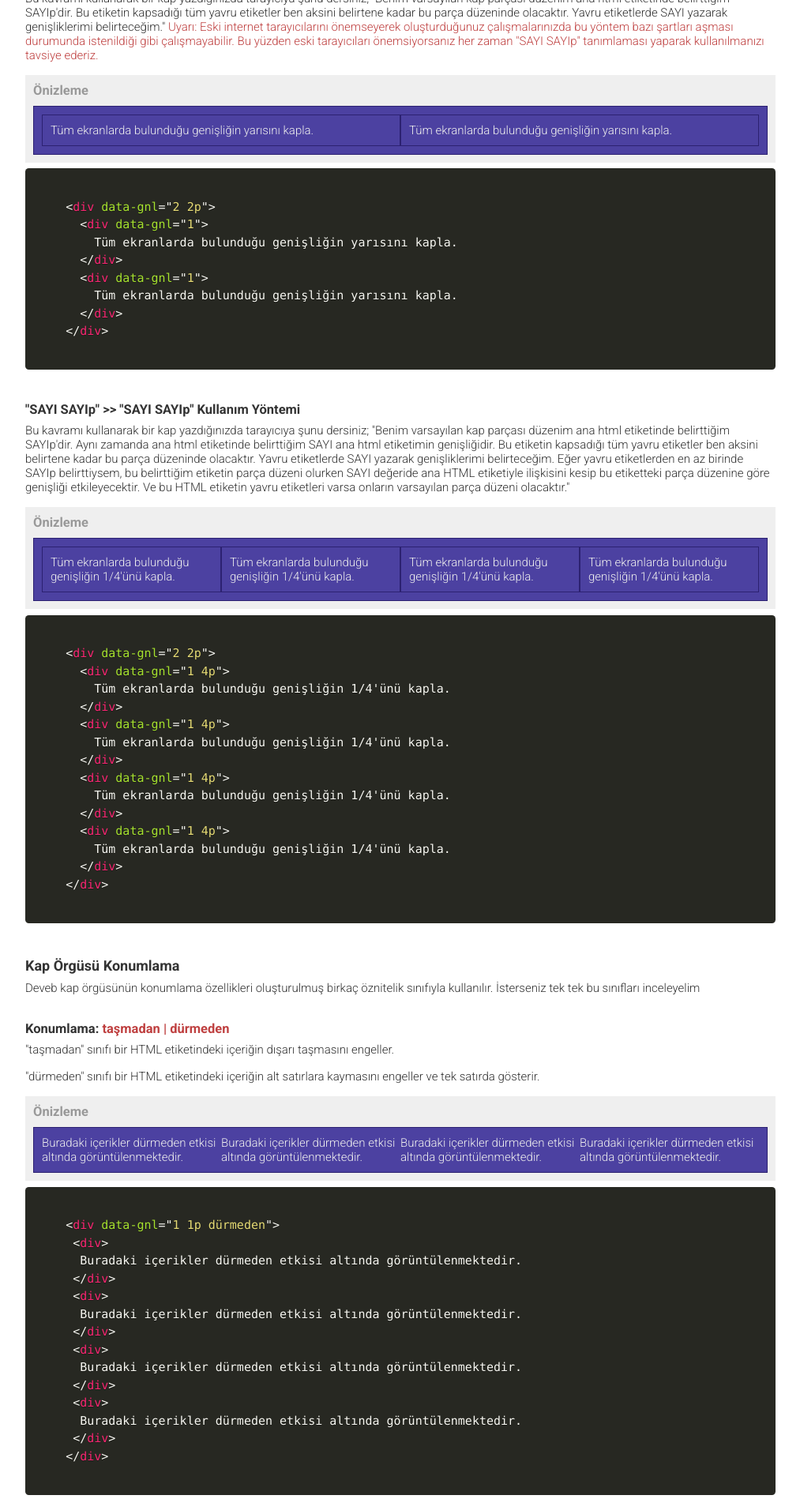
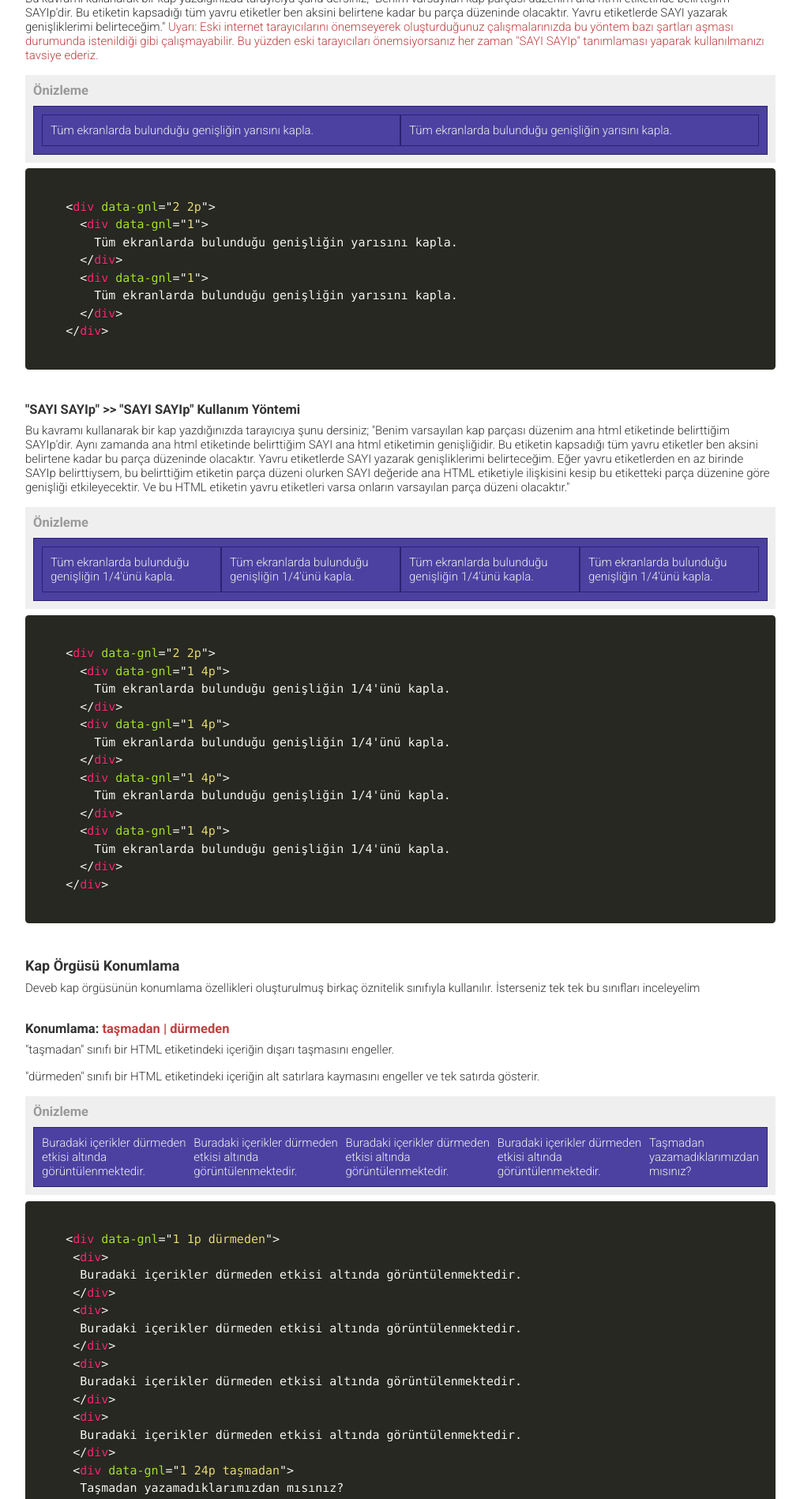
Before and after one commit to data-deveb/data-deveb.github.io, a Jekyll site: the page built from belgeler/kap-orgusu.html, in a window 1280 px wide. Shown: the part 1206-3104 px from the top of the page at 79% size, without its empty margins (228-1241 px from the left). Built offline with Jekyll 4.4.1, drawn with Linux system fonts in a browser that asks for light colours; grey boxes are pictures that could not be loaded.

Commit message:
Güncelleme

```diff
--- a/belgeler/kap-orgusu.html
+++ b/belgeler/kap-orgusu.html
@@ -137,6 +137,9 @@ title: Kap Örgüsü
         <div>
           Buradaki içerikler dürmeden etkisi altında görüntülenmektedir.
         </div>
+        <div class="1 24p taşmadan">
+          Taşmadan yazamadıklarımızdan mısınız?
+        </div>
       </div>
     </div>
     <pre data-gnl="1 1p"><code class="language-html">
@@ -152,6 +155,9 @@ title: Kap Örgüsü
      &lt;/div&gt;
      &lt;div&gt;
       Buradaki i&ccedil;erikler dürmeden etkisi alt&#305;nda g&ouml;r&uuml;nt&uuml;lenmektedir.
+     &lt;/div&gt;
+     &lt;div data-gnl=&quot;1 24p taşmadan&quot;&gt;
+      Taşmadan yazamadıklarımızdan mısınız?
      &lt;/div&gt;
     &lt;/div&gt;
     </code></pre>
```
